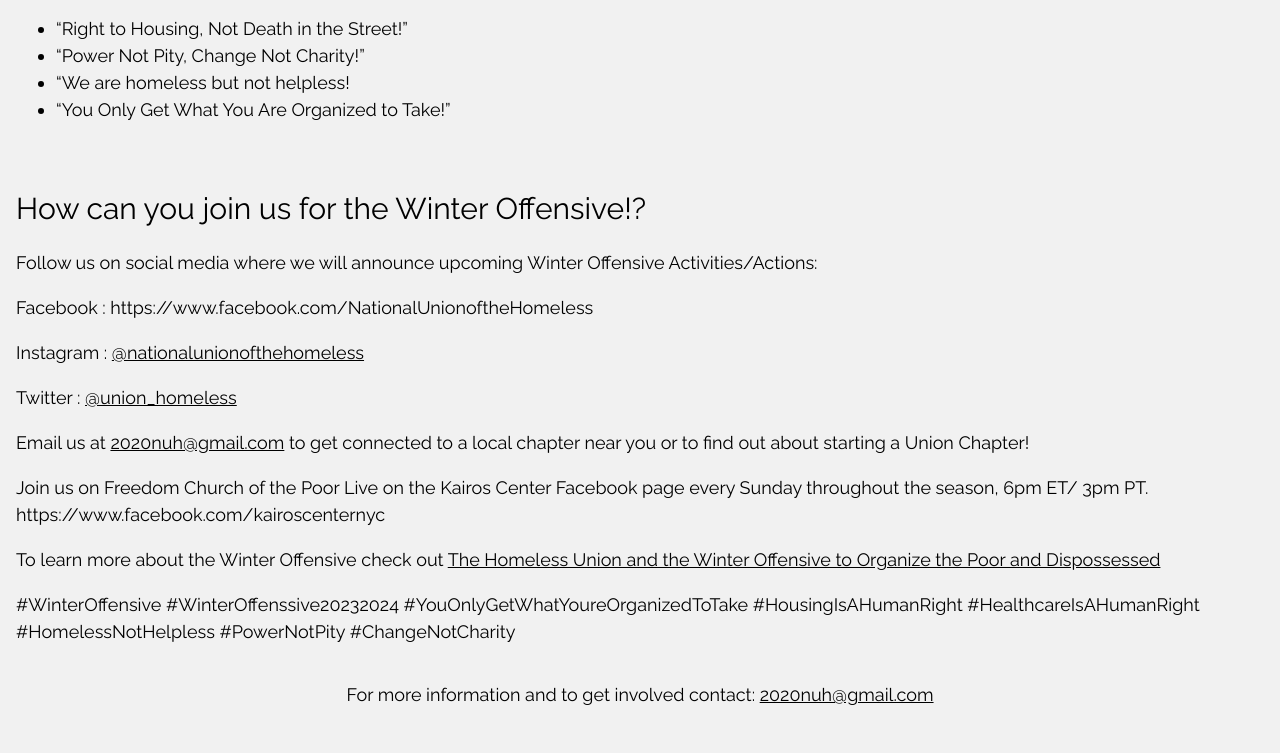
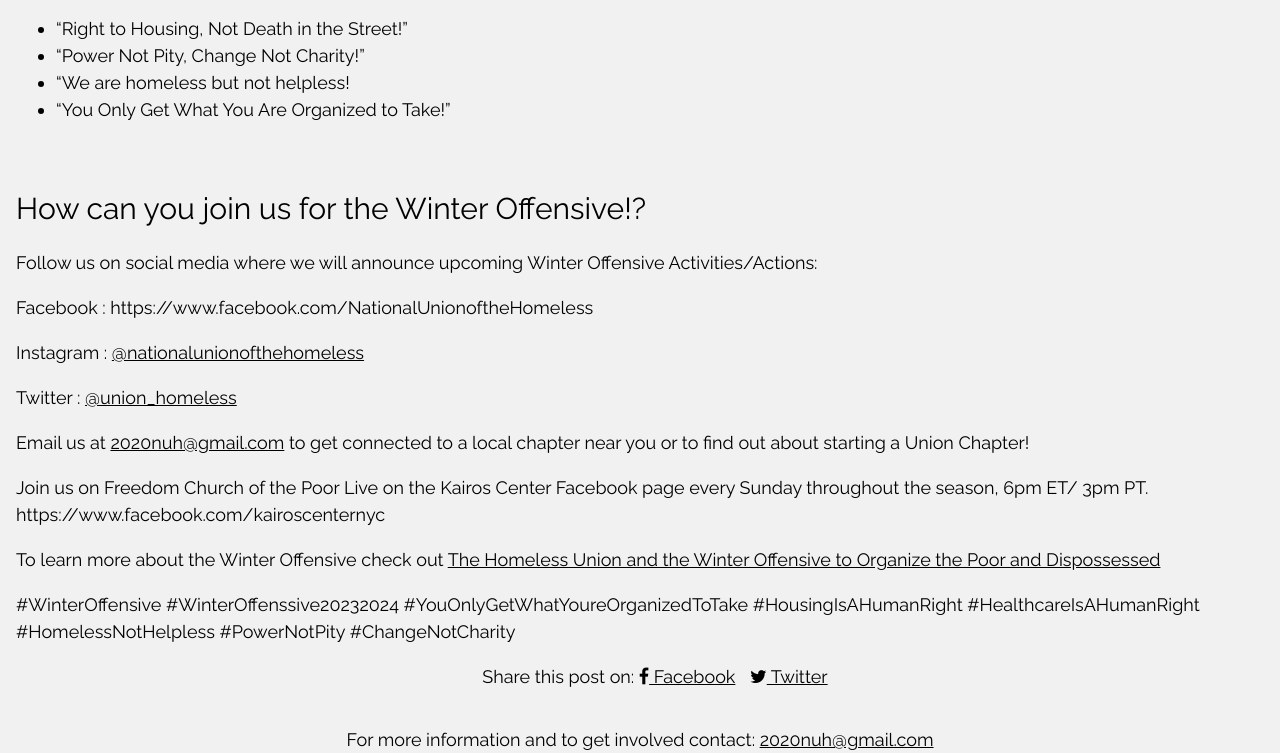
Before and after one commit to eschulte/nuh, an Eleventy site: page blogs/2023-2024-winter-offensive.md in a window 1280 px wide. Shown: the part 1110-1863 px from the top of the page. Before the commit the page ends 1818 px from the top, so only its background shows below. Built offline with nearby package versions, Linux system fonts and the light colour scheme; Eleventy itself is replaced by a stand-in of ours; files that its build step writes are made by us from their sources.

Commit message:
Add sharing links to the bottom of blog posts

```diff
--- a/_includes/blog.liquid
+++ b/_includes/blog.liquid
@@ -7,3 +7,12 @@
 <div>
   {{ content }}
 </div>
+
+<div class="socials">
+<ul>
+Share this post on:
+<li><a href="https://www.facebook.com/share.php?u={{ page.url }}&title={{ title }}"><i class="fa fa-facebook-f"></i> Facebook</a></li>
+<!-- <li><a href=""><i class="fa fa-instagram"></i> Instagram</a></li> -->
+<li><a href="https://twitter.com/home/?status={{ title }}{{ page.url }}"><i class="fa fa-twitter"></i> Twitter</a></li>
+</ul>
+</div>
--- a/_includes/default.liquid
+++ b/_includes/default.liquid
@@ -9,6 +9,7 @@
     <link rel="stylesheet" href="https://www.w3schools.com/w3css/4/w3.css">
     <link rel="stylesheet" href="https://fonts.googleapis.com/css?family=Raleway">
     <link rel="stylesheet" href="//use.fontawesome.com/releases/v5.4.0/css/all.css">
+    <link rel="stylesheet" href="https://cdnjs.cloudflare.com/ajax/libs/font-awesome/4.7.0/css/font-awesome.min.css">
     <link rel="stylesheet" href="{{ "/style.css"|url }}">
     <link rel="icon" href="{{ "/favicon.ico" |url }}">
   </head>
--- a/style.css.liquid
+++ b/style.css.liquid
@@ -76,3 +76,22 @@
     /* font-size: small; */
     color: gray;
 }
+
+.socials {
+
+}
+
+.socials {
+    margin: auto;
+    text-align: center;
+}
+
+.socials ul {
+    list-style-type: none;
+
+}
+
+.socials li {
+    display: inline-block;
+    margin-right: 10px;
+}
```
